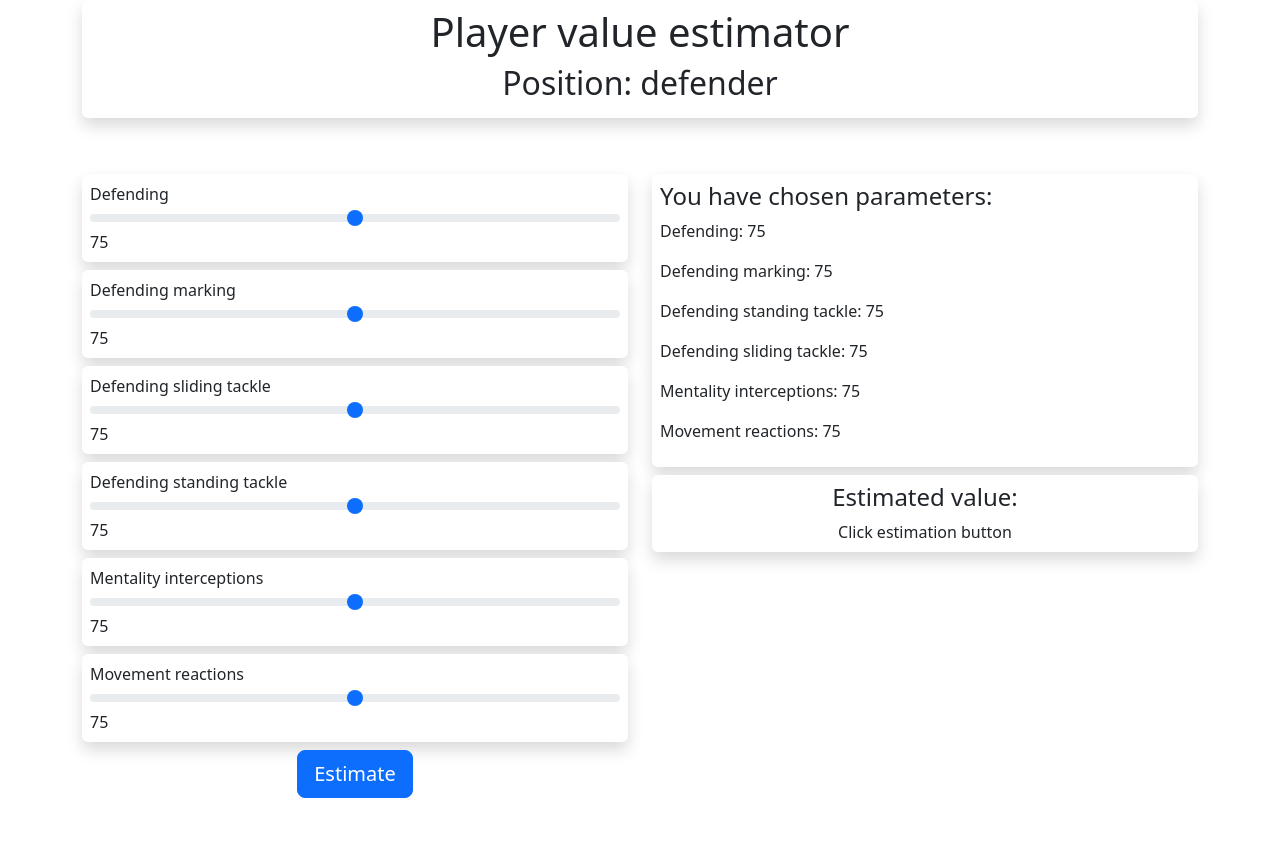
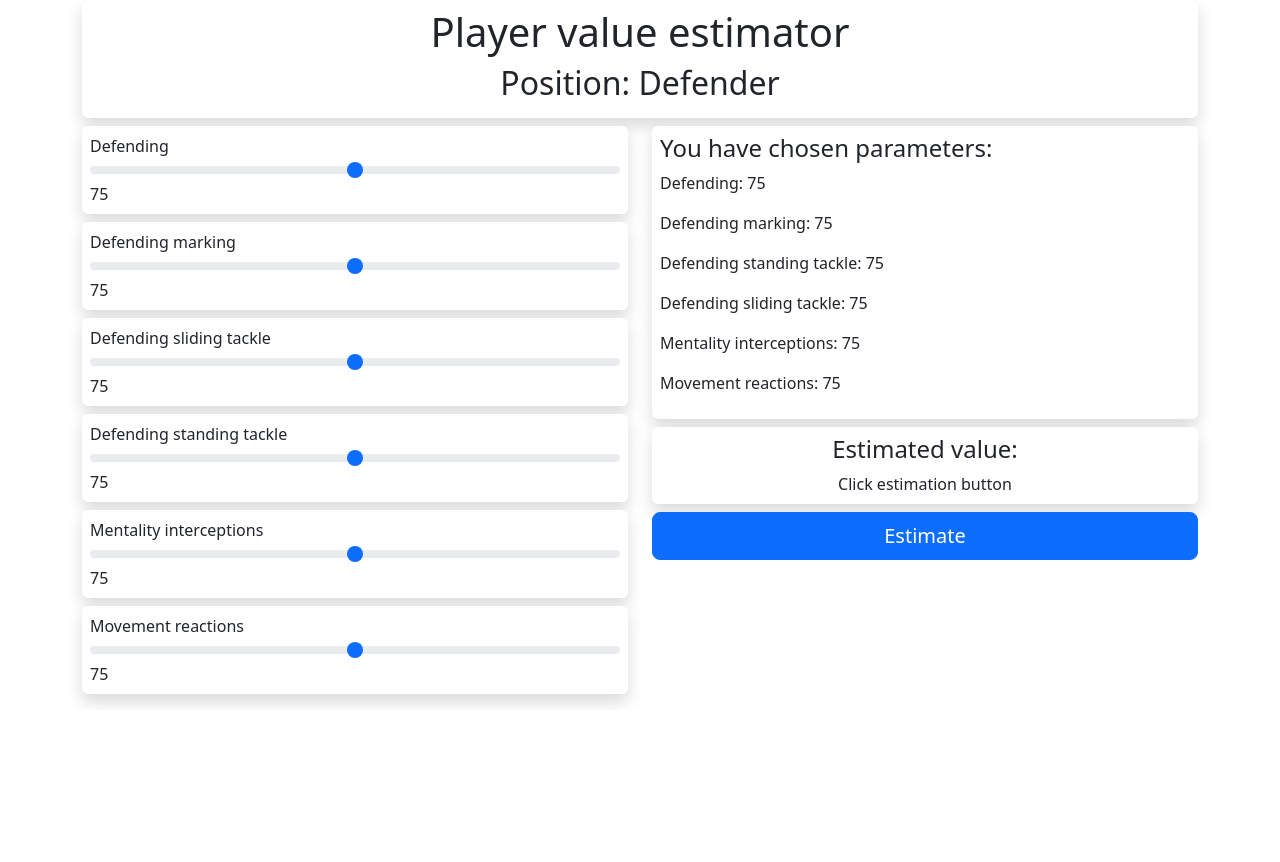
Before and after one commit to Arthemyst/Football_analysis, a Django app: page /defender_value_estimation/ in a window 1280 px wide. Shown: the part 120-982 px from the top of the page. After the commit the page ends 825 px from the top, so only its background shows below. Run offline with Django 3.2, Linux system fonts and the light colour scheme; parts of the project's set-up code (start-up, migrations or seed data) failed here and were passed over; some libraries are stand-ins or nearby versions.

Commit message:
Feat: Modification of defender value estimation page layout.

```diff
--- a/src/players/templates/players/defender_value_estimation.html
+++ b/src/players/templates/players/defender_value_estimation.html
@@ -3,12 +3,12 @@
 <center>
     <div class="shadow p-2 mb-2 bg-body rounded">
         <h1>Player value estimator</h1>
-        <h2>Position: defender</h2>
+        <h2>Position: Defender</h2>
     </div>
 </center>
 
-<div class="row g-4 py-5 row-cols-1 row-cols-lg-2">
-
+<div class="flex row">
+    <div class="col-lg">
         <form method="post">
             {% csrf_token %}
 
@@ -20,12 +20,14 @@
                         oninput="showAmount_defending(this.value)" name="defending" />
                     <span id="defending">{{ defending }}</span>
                 </div>
+
                 <div class="item shadow p-2 mb-2 bg-body rounded">
                     Defending marking
                     <input type="range" class="form-range" value="{{ defending_marking }}" min="50" max="100"
                         oninput="showAmount_defending_marking(this.value)" name="defending_marking" />
                     <span id="defending_marking">{{ defending_marking }}</span>
                 </div>
+
                 <div class="item shadow p-2 mb-2 bg-body rounded">
 
                     Defending sliding tackle
@@ -41,9 +43,6 @@
                         oninput="showAmount_defending_standing_tackle(this.value)" name="defending_standing_tackle" />
                     <span id="defending_standing_tackle">{{ defending_standing_tackle }}</span>
                 </div>
-        </div>
-
-        <div class="column">
 
                 <div class="item shadow p-2 mb-2 bg-body rounded">
 
@@ -62,18 +61,14 @@
 
                 </div>
 
+            </div>
 
 
 
-            <center>
-
-                <input type="submit" value="Estimate" class="btn btn-lg btn-primary my-2 my-sm-0">
-            </center>
 
 
-    </form>
     </div>
-<div class="feature col">
+    <div class="col-lg">
 
         <div class="item shadow p-2 mb-2 bg-body rounded">
             <h4>You have chosen parameters:</h4>
@@ -91,8 +86,12 @@
                 {{ pred_value }} {{ euro }}
             </div>
         </center>
+        <div>
+            <input type="submit" value="Estimate" class="block btn btn-lg btn-primary ">
         </div>
+        </form>
     </div>
+
 
 
     <script>
```
Lines whose indentation alone changed are shown as unchanged.
